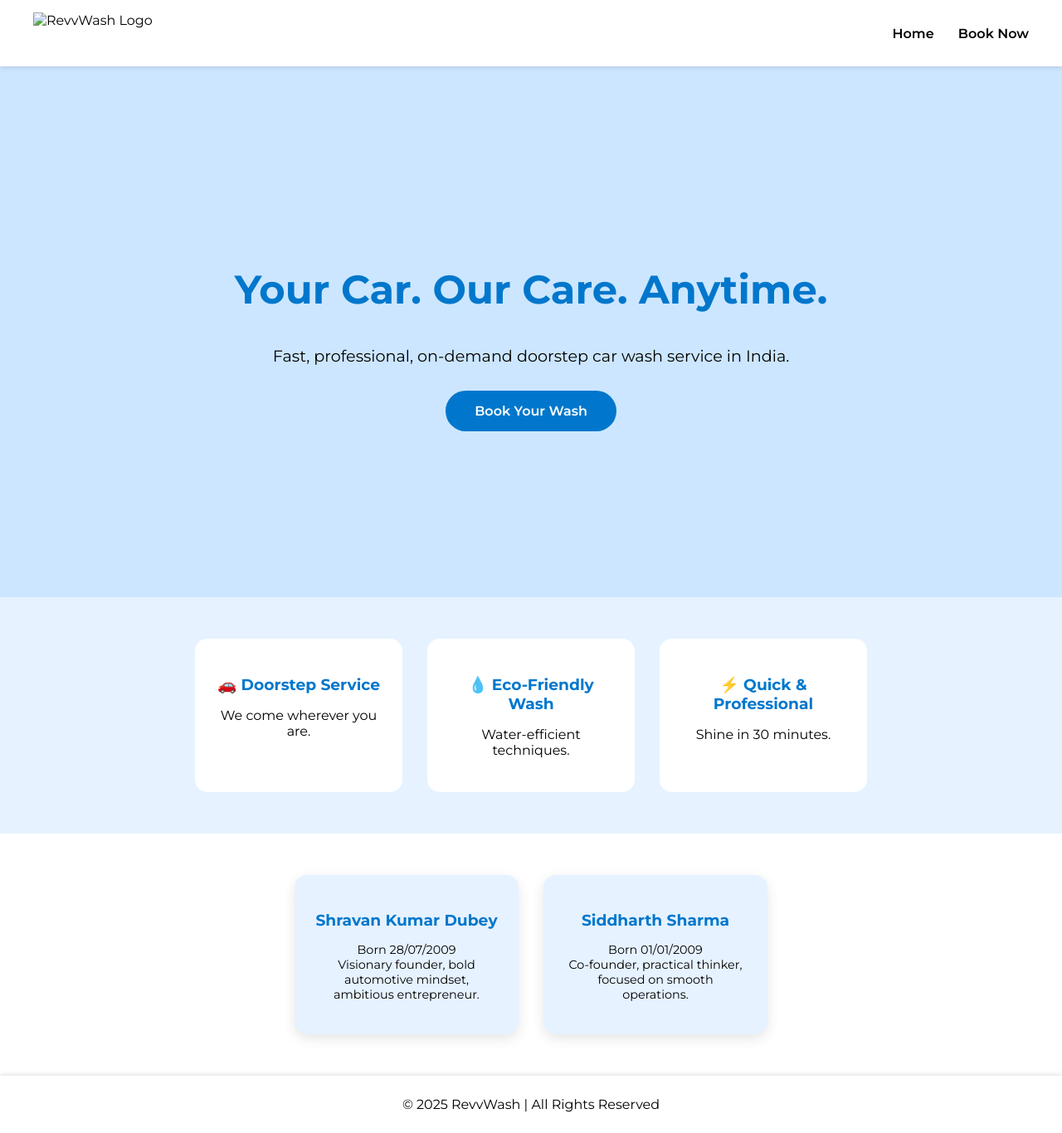
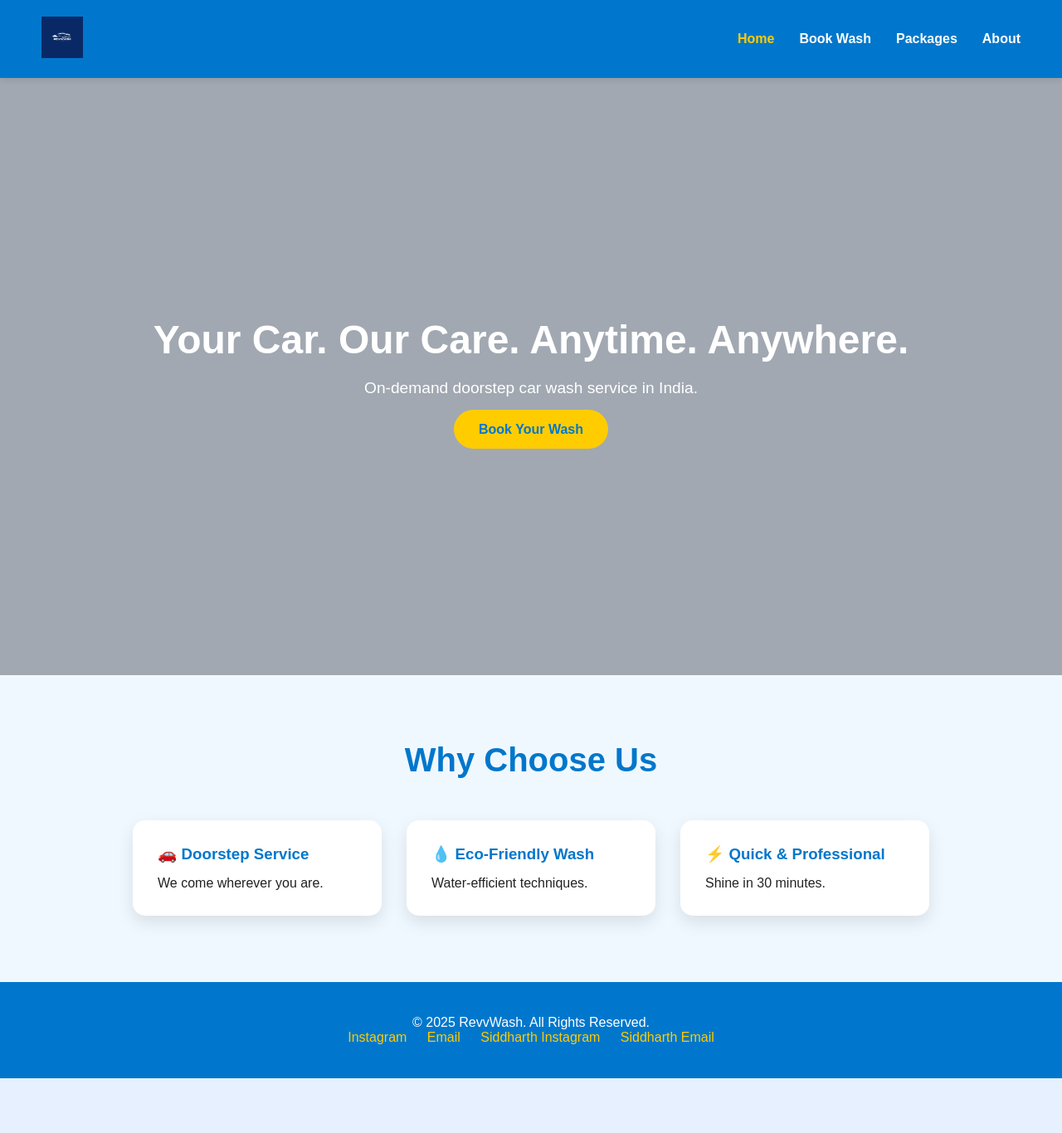
Before and after one commit to dubeyshravan2009-N/revwash, a plain HTML site: page home.html in a window 1280 px wide. Shown: the whole page at 83% size. After the commit the page ends 1300 px from the top, so only its background shows below. Drawn offline with Linux system fonts and the light colour scheme.

Commit message:
Update home.html

```diff
--- a/home.html
+++ b/home.html
@@ -4,149 +4,63 @@
   <meta charset="UTF-8">
   <meta name="viewport" content="width=device-width, initial-scale=1.0">
   <title>RevvWash - Home</title>
-<link href="https://fonts.googleapis.com/css2?family=Montserrat:wght@400;600;700&display=swap" rel="stylesheet">
-<style>
-body {
-    font-family:'Montserrat', sans-serif;
-    margin:0;
-    padding:0;
-    background:#e6f2ff; /* light blue */
-    color:#000;
-}
-
-/* Header */
-header {
-    display:flex;
-    justify-content:space-between;
-    align-items:center;
-    padding:15px 40px;
-    background:#ffffff;
-    box-shadow:0 2px 5px rgba(0,0,0,0.1);
-    position:sticky;
-    top:0;
-    z-index:100;
-}
-header .logo { height:50px; }
-header nav a { color:#000; text-decoration:none; font-weight:600; margin-left:25px; transition:0.3s; }
-header nav a:hover { color:#0077cc; }
-
-/* Hero Section */
-.hero {
-    display:flex;
-    flex-direction:column;
-    justify-content:center;
-    align-items:center;
-    text-align:center;
-    height:80vh;
-    background:#cce6ff;
-}
-.hero h1 { font-size:3rem; margin-bottom:20px; color:#0077cc; }
-.hero p { font-size:1.2rem; margin-bottom:30px; }
-.btn-primary {
-    background:#0077cc;
-    color:#fff;
-    padding:15px 35px;
-    border-radius:30px;
-    text-decoration:none;
-    font-weight:600;
-    transition:all 0.3s;
-}
-.btn-primary:hover { background:#005fa3; transform:scale(1.05); }
-
-/* Features Section */
-.features {
-    display:flex;
-    justify-content:center;
-    flex-wrap:wrap;
-    gap:30px;
-    padding:50px 20px;
-}
-.features div {
-    background:#ffffff;
-    padding:25px;
-    border-radius:15px;
-    text-align:center;
-    width:200px;
-    transition: transform 0.3s, box-shadow 0.3s;
-}
-.features div:hover { transform:translateY(-10px); box-shadow:0 10px 20px rgba(0,0,0,0.1); }
-.features h3 { margin-bottom:10px; color:#0077cc; }
-
-/* Founders Section */
-.founders {
-    background:#ffffff;
-    padding:50px 20px;
-    display:flex;
-    justify-content:center;
-    flex-wrap:wrap;
-    gap:30px;
-}
-.founder-card {
-    background:#e6f2ff;
-    border-radius:15px;
-    padding:25px;
-    width:220px;
-    text-align:center;
-    box-shadow:0 5px 15px rgba(0,0,0,0.1);
-    transition: transform 0.3s;
-}
-.founder-card:hover { transform:translateY(-10px); }
-.founder-card h3 { color:#0077cc; margin-bottom:10px; }
-.founder-card p { font-size:0.9rem; color:#000; }
-
-/* Footer */
-footer {
-    text-align:center;
-    padding:25px 0;
-    background:#ffffff;
-    color:#000;
-    box-shadow:0 -2px 5px rgba(0,0,0,0.1);
-}
-</style>
+  <link rel="stylesheet" href="css/style.css">
 </head>
 <body>
 
-<header>
-    <img src="images/logo-short.png" alt="RevvWash Logo" class="logo">
+<!-- Navbar -->
+<header class="navbar">
+  <div class="logo">
+    <img src="images/logo.png" alt="RevvWash Logo">
+  </div>
   <nav>
-        <a href="home.html">Home</a>
-        <a href="booking.html">Book Now</a>
+    <ul>
+      <li><a href="home.html" class="active">Home</a></li>
+      <li><a href="booking.html">Book Wash</a></li>
+      <li><a href="packages.html">Packages</a></li>
+      <li><a href="about.html">About</a></li>
+    </ul>
   </nav>
 </header>
 
+<!-- Hero Section -->
 <section class="hero">
-    <h1>Your Car. Our Care. Anytime.</h1>
-    <p>Fast, professional, on-demand doorstep car wash service in India.</p>
+  <div class="hero-content">
+    <h1>Your Car. Our Care. Anytime. Anywhere.</h1>
+    <p>On-demand doorstep car wash service in India.</p>
     <a href="booking.html" class="btn-primary">Book Your Wash</a>
+  </div>
 </section>
 
-<section class="features">
-    <div>
+<!-- Features -->
+<section class="services-preview">
+  <h2>Why Choose Us</h2>
+  <div class="service-cards">
+    <div class="card">
       <h3>🚗 Doorstep Service</h3>
       <p>We come wherever you are.</p>
     </div>
-    <div>
+    <div class="card">
       <h3>💧 Eco-Friendly Wash</h3>
       <p>Water-efficient techniques.</p>
     </div>
-    <div>
+    <div class="card">
       <h3>⚡ Quick & Professional</h3>
       <p>Shine in 30 minutes.</p>
     </div>
-</section>
-
-<section class="founders">
-    <div class="founder-card">
-        <h3>Shravan Kumar Dubey</h3>
-        <p>Born 28/07/2009<br>Visionary founder, bold automotive mindset, ambitious entrepreneur.</p>
-    </div>
-    <div class="founder-card">
-        <h3>Siddharth Sharma</h3>
-        <p>Born 01/01/2009<br>Co-founder, practical thinker, focused on smooth operations.</p>
   </div>
 </section>
 
-<footer>&copy; 2025 RevvWash | All Rights Reserved</footer>
+<!-- Footer -->
+<footer>
+  <p>© 2025 RevvWash. All Rights Reserved.</p>
+  <div class="socials">
+    <a href="https://instagram.com/shravan_dubey_2009" target="_blank">Instagram</a>
+    <a href="mailto:dubeyshravan2009@gmail.com">Email</a>
+    <a href="https://instagram.com/sharma9ty" target="_blank">Siddharth Instagram</a>
+    <a href="mailto:Siddharth.sharma020202@gmail.com">Siddharth Email</a>
+  </div>
+</footer>
 
 </body>
 </html>
```
Lines whose indentation alone changed are shown as unchanged.
